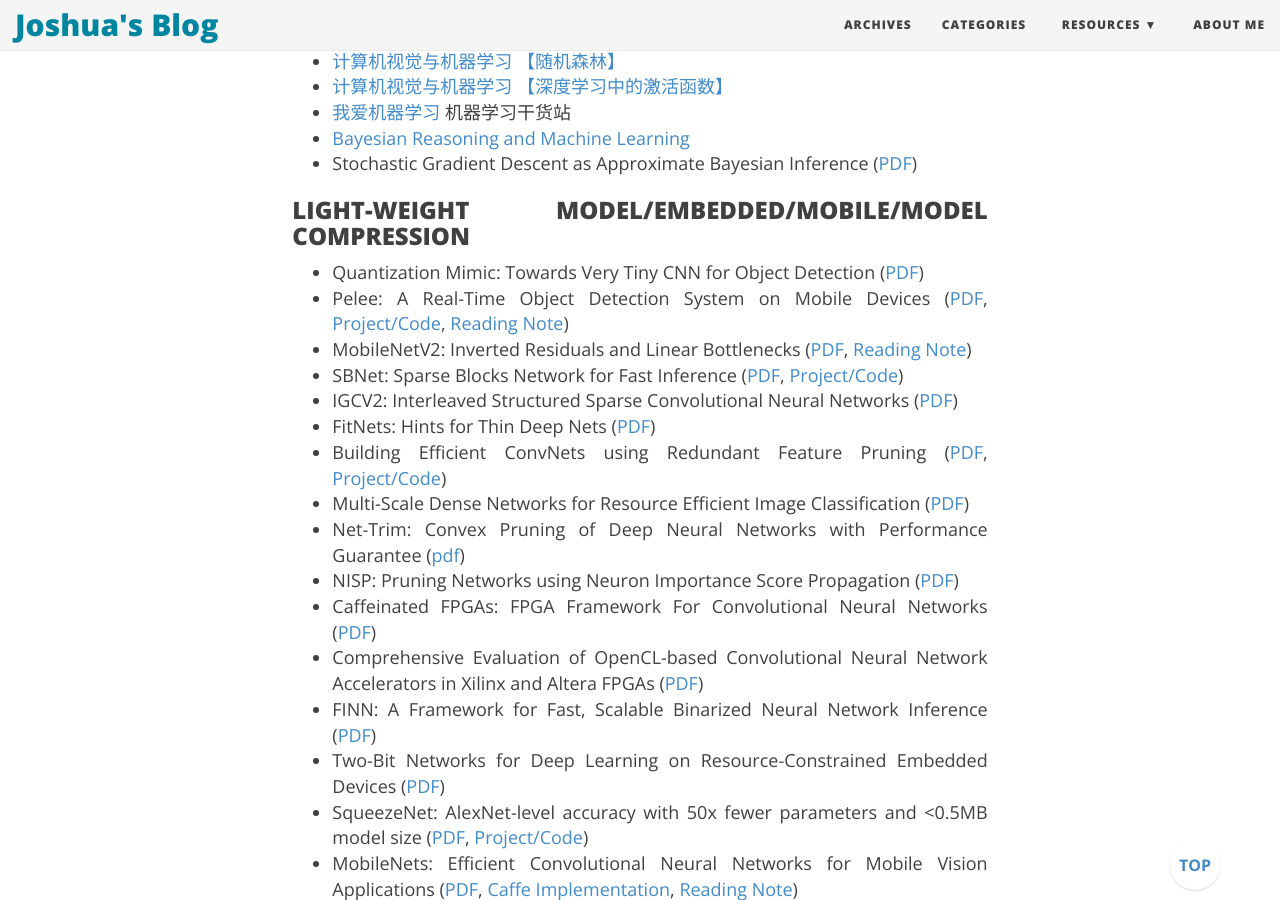
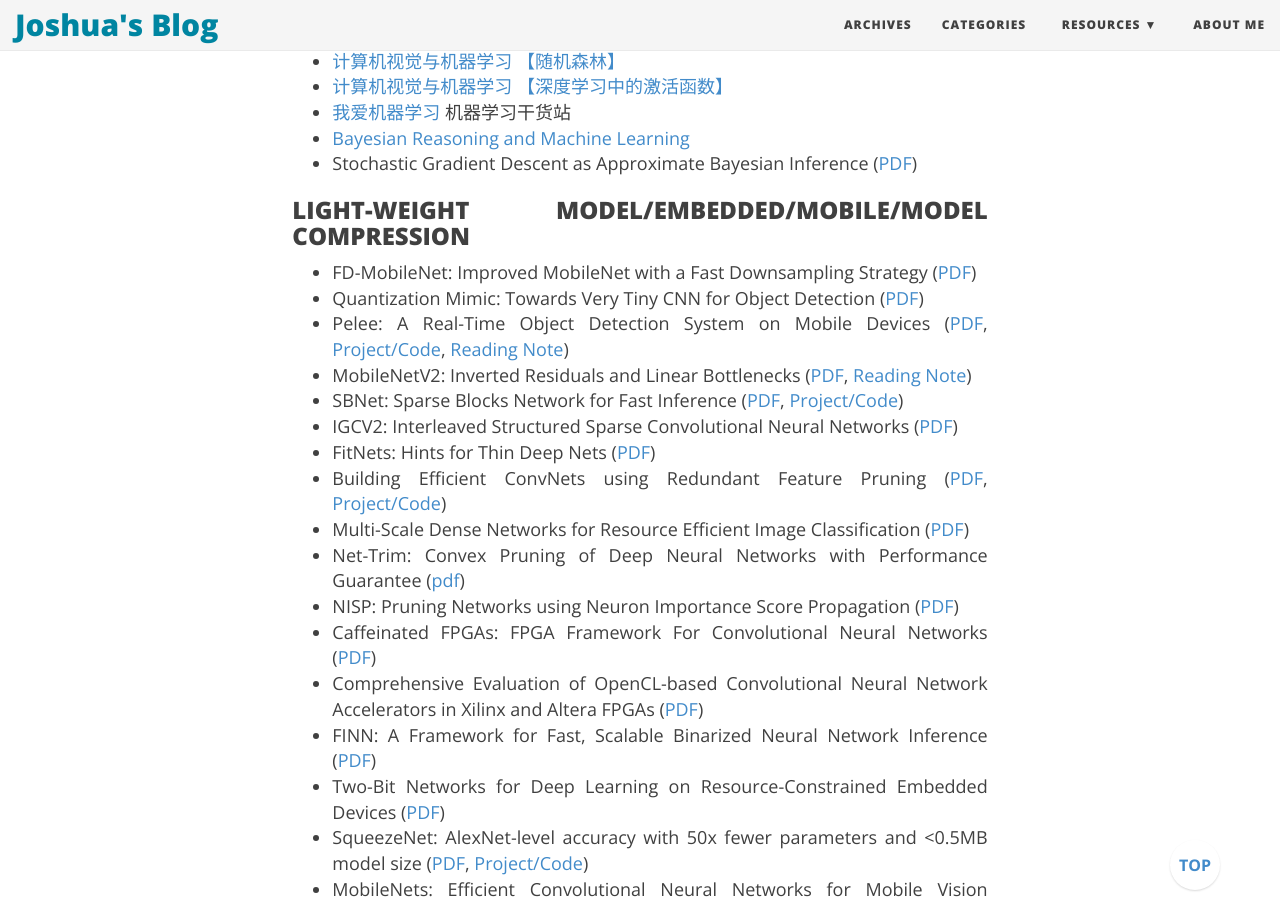
Before and after one commit to joshua19881228/joshua19881228.github.io, a Jekyll site: the page built from _posts/Computer_Vision/2016-08-25-my-jumble-of-computer-vision.md, in a window 1280 px wide and 900 px high, scrolled down 23074 px. Built offline with Jekyll 4.4.1, drawn with Linux system fonts in a browser that asks for light colours; nearby versions of some CDN libraries; formulas are drawn with MathJax 3; comment, search, counter and statistics services are not loaded.

Commit message:
update post

```diff
--- a/_posts/Computer_Vision/2016-08-25-my-jumble-of-computer-vision.md
+++ b/_posts/Computer_Vision/2016-08-25-my-jumble-of-computer-vision.md
@@ -596,6 +596,7 @@ I am going to maintain this page to record a few things about computer vision th
 
 ### LIGHT-WEIGHT MODEL/EMBEDDED/MOBILE/MODEL COMPRESSION ###
 
+* FD-MobileNet: Improved MobileNet with a Fast Downsampling Strategy ([PDF](https://arxiv.org/abs/1802.03750))
 * Quantization Mimic: Towards Very Tiny CNN for Object Detection ([PDF](https://arxiv.org/abs/1805.02152))
 * Pelee: A Real-Time Object Detection System on Mobile Devices ([PDF](https://arxiv.org/abs/1804.06882), [Project/Code](https://github.com/Robert-JunWang/Pelee), [Reading Note](https://joshua19881228.github.io/2018-04-22-Pelee/))
 * MobileNetV2: Inverted Residuals and Linear Bottlenecks ([PDF](https://arxiv.org/abs/1801.04381), [Reading Note](https://joshua19881228.github.io/2018-03-07-MobileNetsV2/))
```
